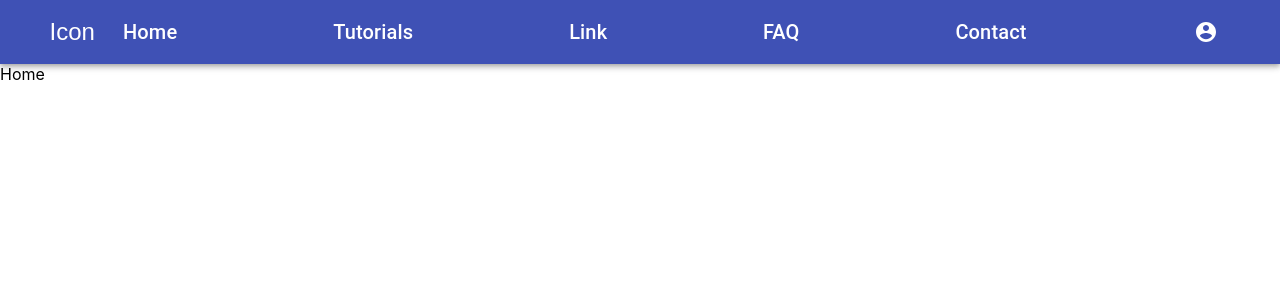
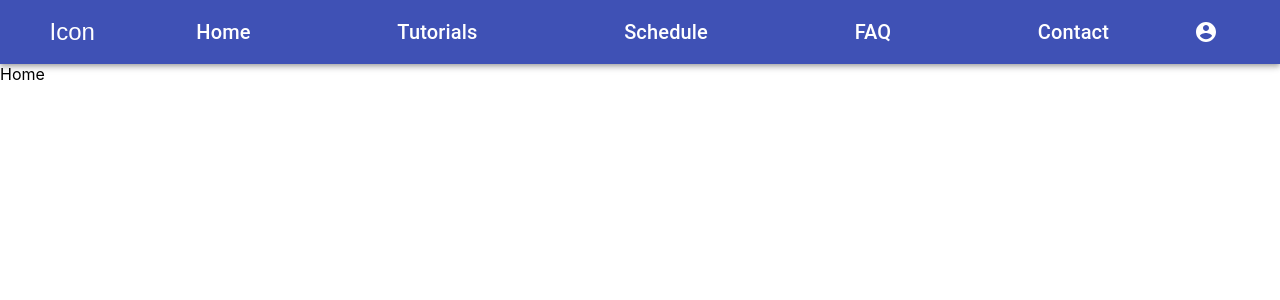
Before and after one commit to tianxiong-wu/InnovationLab-UCI-Capstone, a React (Create React App) app in the folder gap-project/client/: page / in a window 1280 px wide. Shown: the top 300 px of the page. Built offline with nearby package versions, Linux system fonts and the light colour scheme.

Commit message:
update nav bar css

```diff
--- a/gap-project/client/src/components/nav/nav.css
+++ b/gap-project/client/src/components/nav/nav.css
@@ -1,8 +1,10 @@
 .navStyling{
     margin: 0 2% !important;
+    text-align: center;
 }
 
 .navItem{
     text-decoration: none;
+    font-family: 'roboto';
     color: white;
 }
--- a/gap-project/client/src/components/nav/nav.js
+++ b/gap-project/client/src/components/nav/nav.js
@@ -66,7 +66,7 @@ export default function MenuAppBar() {
             <Link className="navItem" href="#">Tutorials</Link>
         </Typography>
         <Typography variant="h6" className={classes.title}>
-            <Link className="navItem">Link</Link>
+            <Link className="navItem">Schedule</Link>
         </Typography>
         <Typography variant="h6" className={classes.title}>
             <Link className="navItem"  to="/faq">FAQ</Link>
```
Also changed, not shown: 1 other file (tests, documents, lock files or other folders).
